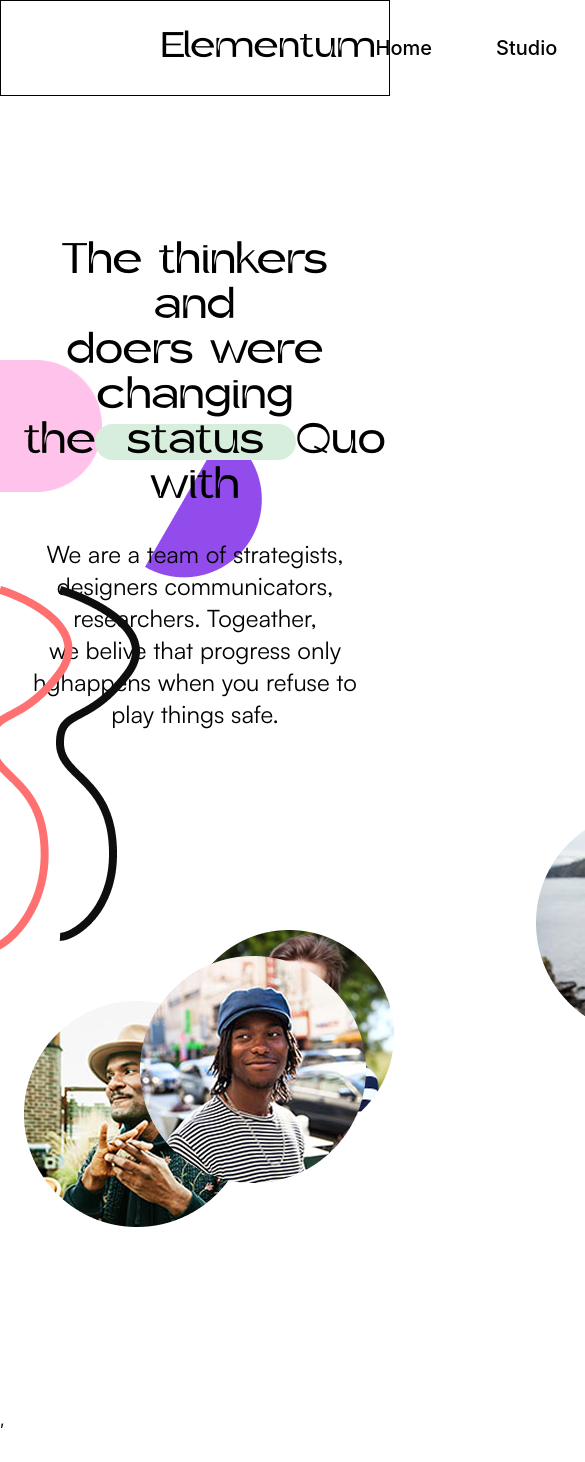
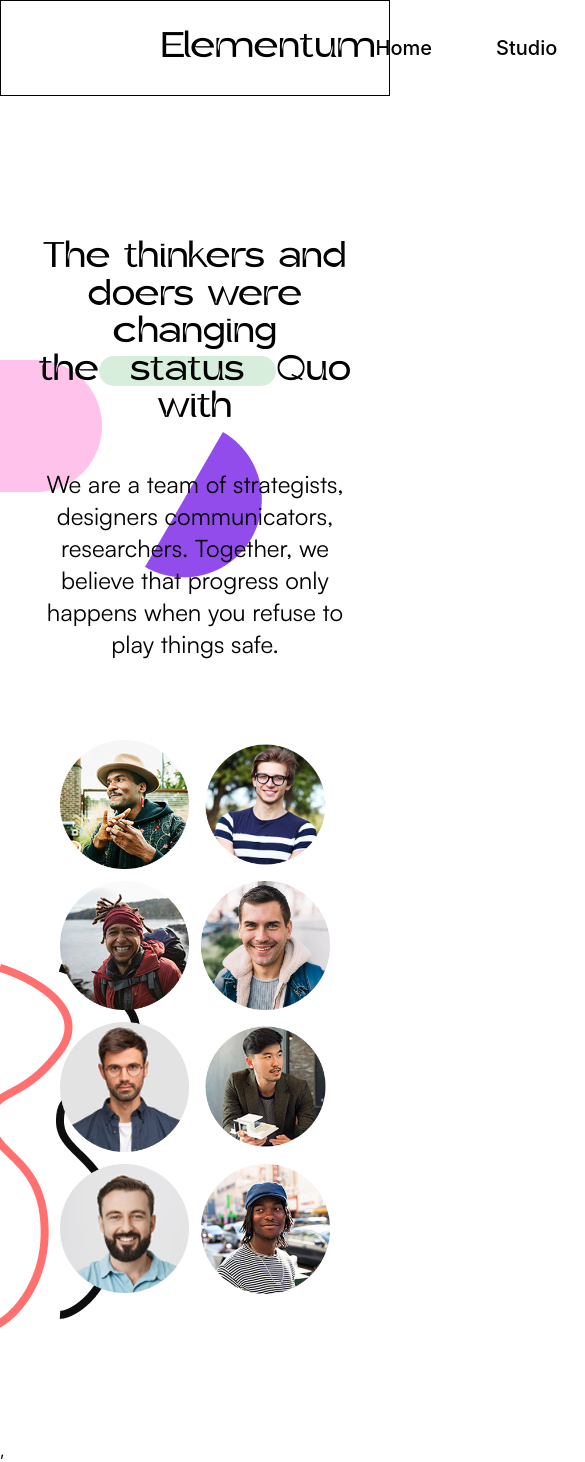
Before and after one commit to Badsha-Nishan/elementum-app, a React (Vite) app: page / in a window 390 px wide. Shown: the top 1462 px of the page, 585 px wide, since content can reach past the window. Before the commit the page ends 1431 px from the top, so only its background shows below. Built offline with nearby package versions, Linux system fonts and the light colour scheme.

Commit message:
final update of hero section (responsive)

```diff
--- a/src/components/Hero/Hero.jsx
+++ b/src/components/Hero/Hero.jsx
@@ -3,8 +3,10 @@ import React from "react";
 const Hero = () => {
   return (
     <section className="text-center px-6 py-36">
-      <h1 className="relative text-4xl md:text-8xl font-gerbil leading-tight">
-        The thinkers and <br /> doers were changing <br /> the
+      {/* Title */}
+      <h1 className="relative text-3xl sm:text-4xl md:text-6xl lg:text-8xl font-gerbil leading-tight">
+        The thinkers and <br className="lg:block hidden" /> doers were changing{" "}
+        <br className="hidden lg:block" /> the
         <span className="bg-[#D7EEDD] px-8 rounded-full">status</span>Quo with
       </h1>
       <img
@@ -22,12 +24,14 @@ const Hero = () => {
         src="./images/Ellipse7.png"
         alt="Ellipse"
       />
-      <p className="text-2xl mt-7 mb-20">
+      {/* Description */}
+      <p className="text-2xl mt-10 mb-20">
         We are a team of strategists, designers communicators, researchers.
-        Togeather, <br /> we belive that progress only hghappens when you refuse
-        to play things safe.
+        Together, <br className="hidden lg:block" /> we believe that progress
+        only happens when you refuse to play things safe.
       </p>
-      <div className="relative flex px-9 max-w-[1844px] min-h-[453px]">
+      {/* For Large Device */}
+      <div className="hidden lg:flex relative px-9 max-w-[1844px] min-h-[453px]">
         <img
           className="absolute -left-6 -top-56"
           src="./images/orange.png"
@@ -79,6 +83,27 @@ const Hero = () => {
           alt="CircleImage"
         />
       </div>
+      {/* For Small Devices */}
+      <div className="lg:hidden grid grid-cols-2 md:grid-cols-3 gap-3 relative px-9 max-w-[1844px] min-h-[453px]">
+        <img
+          className="absolute -z-10 -left-6 top-56"
+          src="./images/orange.png"
+          alt="Curved Line"
+        />
+        <img
+          className="absolute -z-10 left-8 top-56"
+          src="./images/black.png"
+          alt="Curved Line"
+        />
+        <img src="./images/Ellipse1.png" alt="CircleImage" />
+        <img src="./images/Ellipse-2.png" alt="CircleImage" />
+        <img src="./images/Ellipse-3.png" alt="CircleImage" />
+        <img src="./images/Ellipse-4.png" alt="CircleImage" />
+        <img src="./images/Ellipse-5.png" alt="CircleImage" />
+        <img src="./images/Ellipse-6.png" alt="CircleImage" />
+        <img src="./images/Ellipse-7.png" alt="CircleImage" />
+        <img src="./images/Ellipse-8.png" alt="CircleImage" />
+      </div>
     </section>
   );
 };
```
